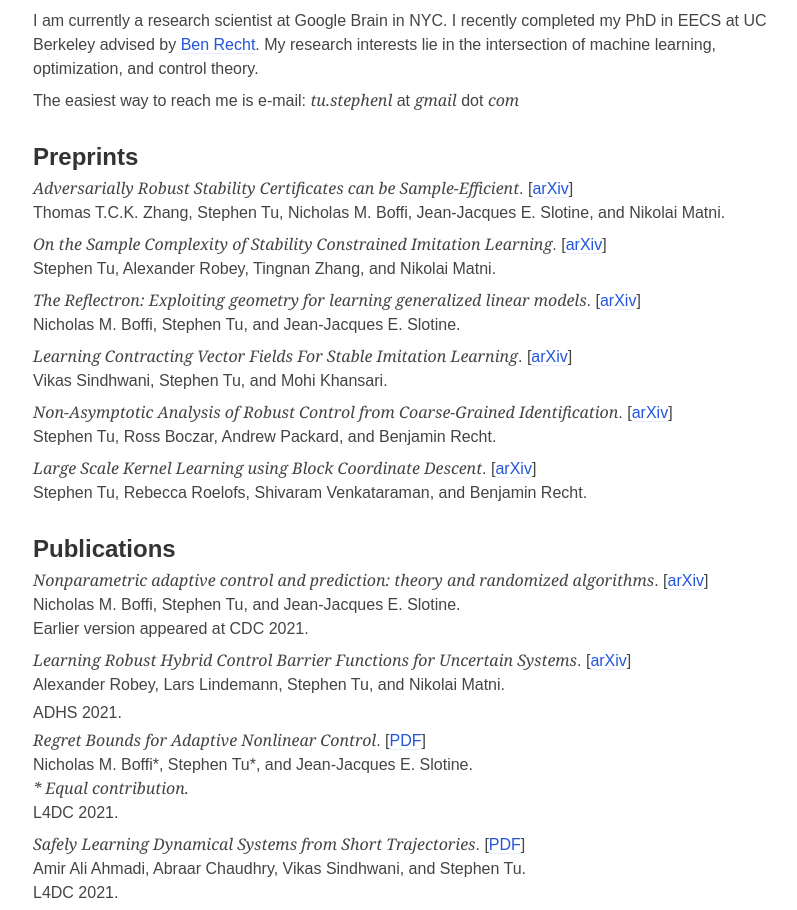
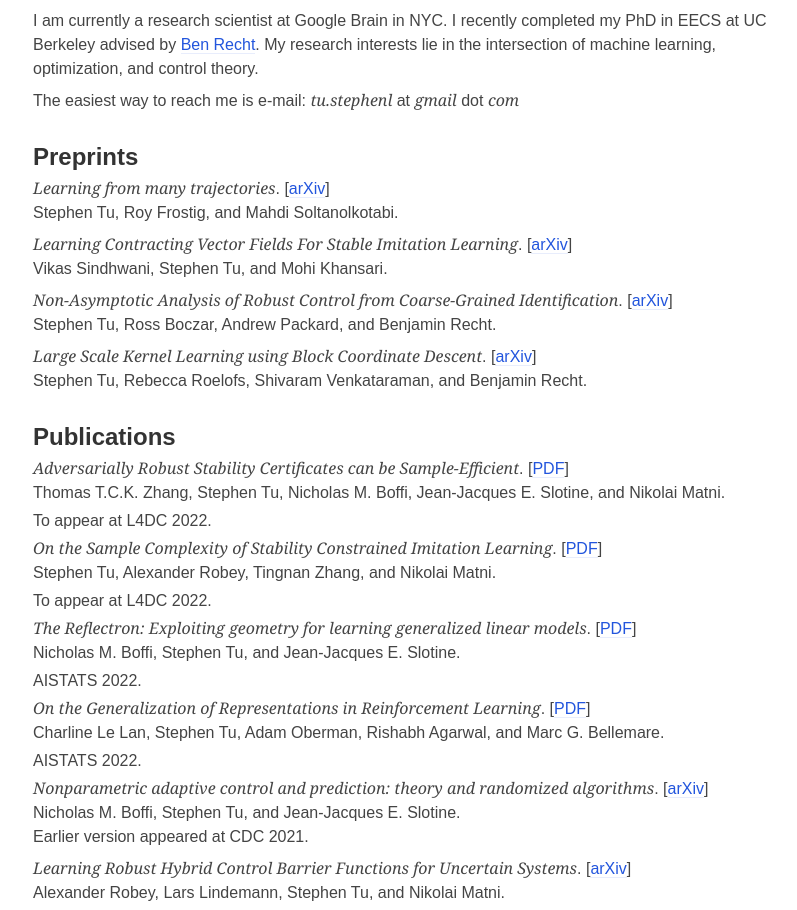
Before and after one commit to stephentu/stephentu.github.io, a plain HTML site: page index.html in a window 1280 px wide. Shown: the part 120-1030 px from the top of the page, without its empty margins (239-1036 px from the left). Drawn offline with Linux system fonts and the light colour scheme.

Commit message:
add papers

```diff
--- a/index.html
+++ b/index.html
@@ -37,22 +37,8 @@ This nice minimalist style is (C) 2013 Paul Robert Lloyd (http://paulrobertlloyd
 
       <div>
         <p>
-        <cite>Adversarially Robust Stability Certificates can be Sample-Efficient</cite>. [<a href="https://arxiv.org/abs/2112.10690">arXiv</a>]<br />
-        Thomas T.C.K. Zhang, Stephen Tu, Nicholas M. Boffi, Jean-Jacques E. Slotine, and Nikolai Matni.<br />
-        </p>
-      </div>
-
-      <div>
-        <p>
-        <cite>On the Sample Complexity of Stability Constrained Imitation Learning</cite>. [<a href="https://arxiv.org/abs/2102.09161">arXiv</a>]<br />
-        Stephen Tu, Alexander Robey, Tingnan Zhang, and Nikolai Matni.<br />
-        </p>
-      </div>
-
-      <div>
-        <p>
-        <cite>The Reflectron: Exploiting geometry for learning generalized linear models</cite>. [<a href="https://arxiv.org/abs/2006.08575">arXiv</a>]<br />
-        Nicholas M. Boffi, Stephen Tu, and Jean-Jacques E. Slotine.<br />
+        <cite>Learning from many trajectories</cite>. [<a href="https://arxiv.org/abs/2203.17193">arXiv</a>]<br />
+        Stephen Tu, Roy Frostig, and Mahdi Soltanolkotabi.<br />
         </p>
       </div>
 
@@ -78,6 +64,38 @@ This nice minimalist style is (C) 2013 Paul Robert Lloyd (http://paulrobertlloyd
       </div>
 
       <h2>Publications</h2>
+
+      <div>
+        <p>
+        <cite>Adversarially Robust Stability Certificates can be Sample-Efficient</cite>. [<a href="https://arxiv.org/abs/2112.10690">PDF</a>]<br />
+        Thomas T.C.K. Zhang, Stephen Tu, Nicholas M. Boffi, Jean-Jacques E. Slotine, and Nikolai Matni.<br />
+        </p>
+        To appear at L4DC 2022.
+      </div>
+
+      <div>
+        <p>
+        <cite>On the Sample Complexity of Stability Constrained Imitation Learning</cite>. [<a href="https://arxiv.org/abs/2102.09161">PDF</a>]<br />
+        Stephen Tu, Alexander Robey, Tingnan Zhang, and Nikolai Matni.<br />
+        </p>
+        To appear at L4DC 2022.
+      </div>
+
+      <div>
+        <p>
+        <cite>The Reflectron: Exploiting geometry for learning generalized linear models</cite>. [<a href="https://arxiv.org/abs/2006.08575">PDF</a>]<br />
+        Nicholas M. Boffi, Stephen Tu, and Jean-Jacques E. Slotine.<br />
+        </p>
+        AISTATS 2022.
+      </div>
+
+      <div>
+        <p>
+        <cite>On the Generalization of Representations in Reinforcement Learning</cite>. [<a href="https://arxiv.org/abs/2203.00543">PDF</a>]<br />
+        Charline Le Lan, Stephen Tu, Adam Oberman, Rishabh Agarwal, and Marc G. Bellemare.<br />
+        </p>
+        AISTATS 2022.
+      </div>
 
       <div>
         <p>
```
